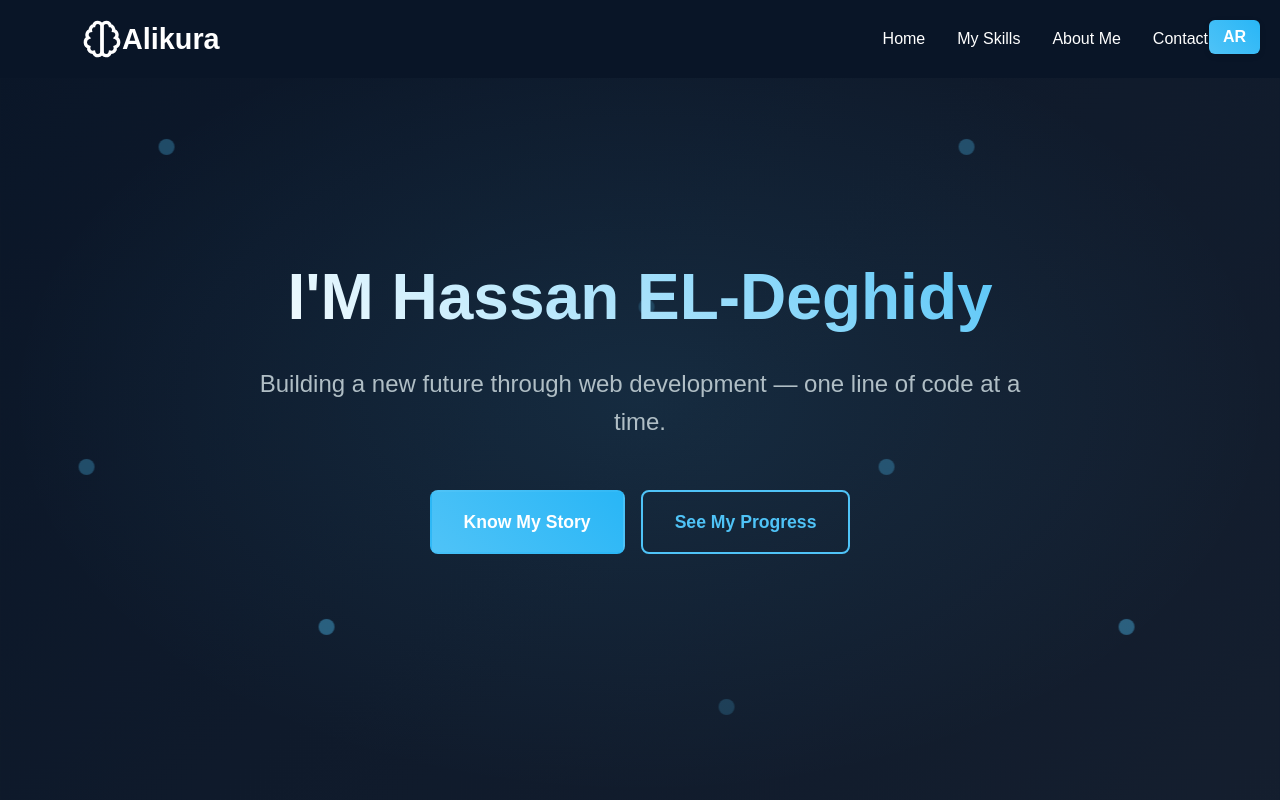
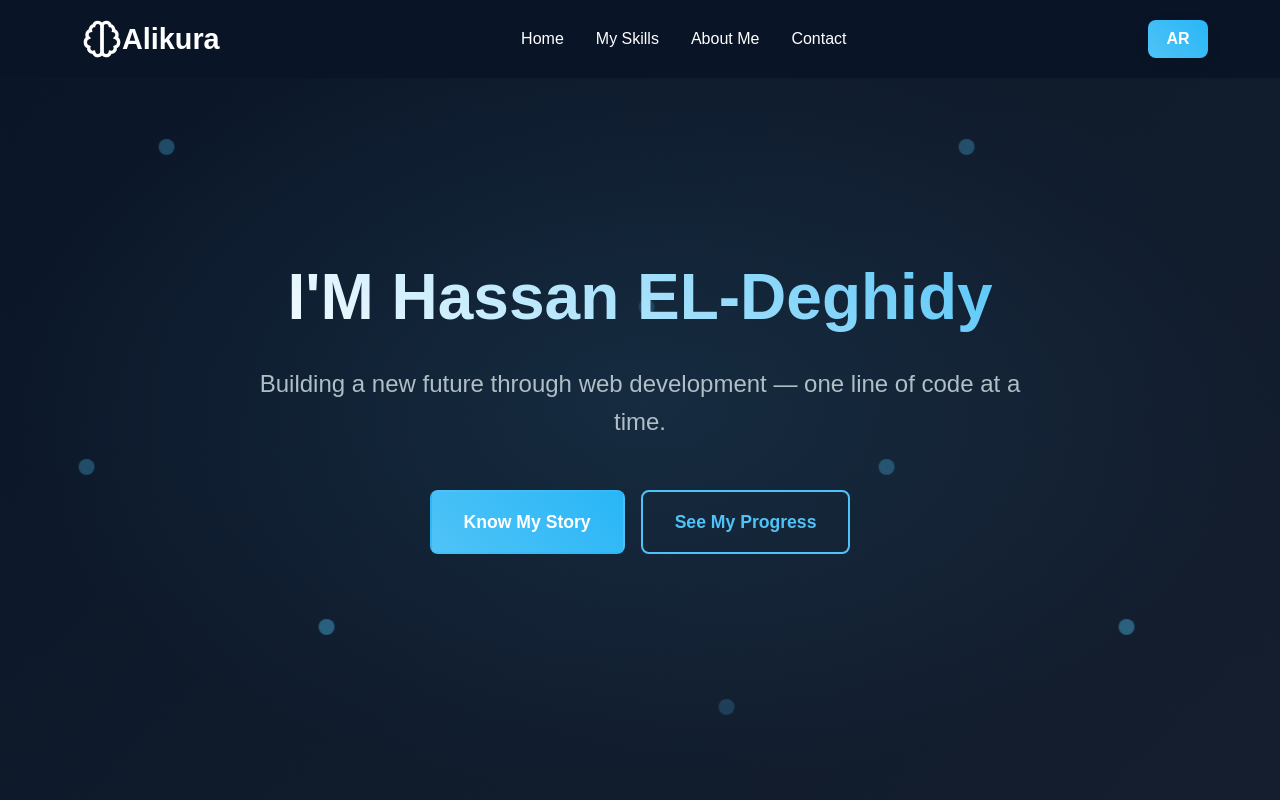
Before and after one commit to lacrous/Alikura, a plain HTML site: page index.html in a window 1280 px wide. Shown: the top 800 px of the page. Drawn offline with Linux system fonts and the light colour scheme.

Commit message:
Update style.css

```diff
--- a/style.css
+++ b/style.css
@@ -84,28 +84,36 @@ body {
 }
 
 /* زر تبديل اللغة */
+
 #lang-toggle {
-    position: fixed;
+    position: flex;
     top: 20px;
-    right: 20px;
+    inset-inline-end: 20px;
     background: linear-gradient(45deg, #4fc3f7, #29b6f6);
     color: white;
     border: none;
-    padding: 8px 14px;
+    padding: 10px 16px;
     font-size: 1rem;
     font-weight: 600;
-    border-radius: 6px;
+    border-radius: 8px;
     cursor: pointer;
-    box-shadow: 0 2px 6px rgba(0,0,0,0.1);
+    box-shadow: 0 4px 12px rgba(0, 0, 0, 0.15);
     z-index: 1000;
     font-family: 'Poppins', sans-serif;
     transition: all 0.3s ease;
+    min-width: 60px;
+    text-align: center;
 }
 
 #lang-toggle:hover {
-    transform: translateY(-2px);
+    transform: translateY(-3px);
     box-shadow: 0 10px 25px rgba(79, 195, 247, 0.3);
 }
+
+#lang-toggle:active {
+    transform: translateY(0);
+}
+
 
 /* Hero Section */
 .hero {
```
